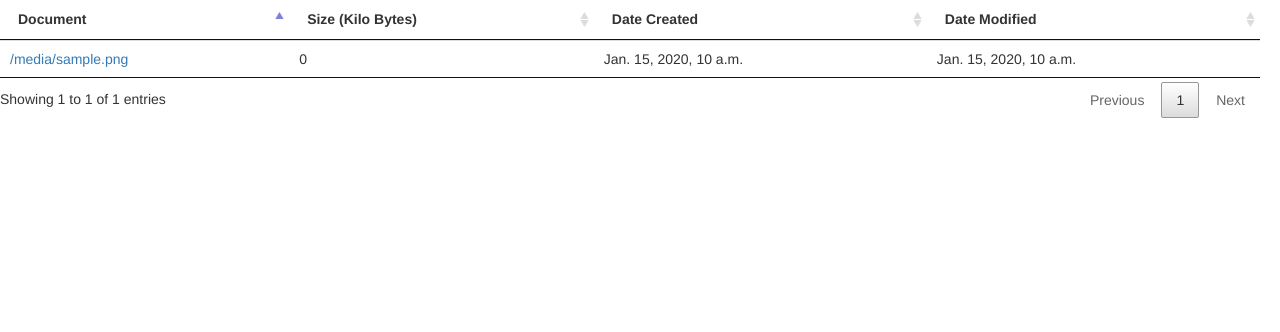
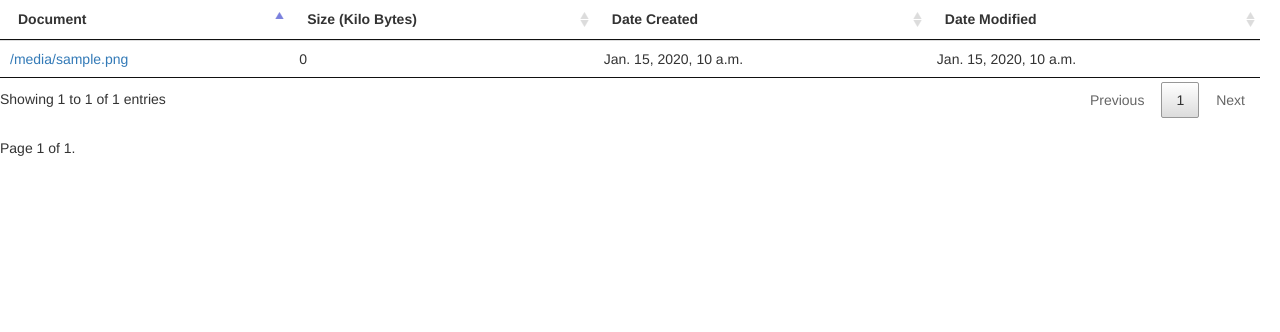
Before and after one commit to MattFox1388/django_server, a Django app: template templates/index.html in a window 1280 px wide; the page is wider, and only the part inside the window is pictured. Shown: the part 117-449 px from the top of that part. Run offline with Django 3.2, Linux system fonts and the light colour scheme; tables that the repository leaves empty hold one stand-in row (values such as "Sample post"); the template is opened without the code that fills it: values that come from a table or form of the project are taken from there, most other values are stand-ins (such as "Sample title", 1, 10 or a date in 2020); some libraries are stand-ins or nearby versions.

Commit message:
Pagination added to frontend.

```diff
--- a/results/views.py
+++ b/results/views.py
@@ -6,6 +6,7 @@ from django.views import View
 from .forms import SearchForm
 from django.http import Http404, HttpResponse, FileResponse
 from django.utils.html import escape
+from django.core.paginator import Paginator
 # Create your views here.
 
 db = SABackend(host='ceas-e384d-dev1.cs.uwm.edu',dbname='documentorganizer',
@@ -28,7 +29,10 @@ class HomeView(View):
             print("file options: ")
             print(escape(form.cleaned_data['files']))
             # TODO: add call to database and then update table
-            documents = db.get(search_phrase)
+            documents_list = db.get(search_phrase)
+            paginator = Paginator(documents_list, 50)
+            page = request.GET.get('page')
+            documents = paginator.get_page(page)
             return render(request, self.template_name, {'form': self.search_form, 'resultFiles': documents})
         else:
             print(form.errors)
--- a/templates/index.html
+++ b/templates/index.html
@@ -60,5 +60,23 @@
           </table>
     </div>
 
+    <!--Pagination-->
+    <div class="pagination">
+        <span class="step-links">
+            {% if resultFiles.has_previous %}
+                <a href="?page=1">&laquo; first</a>
+                <a href="?page={{ resultFiles.previous_page_number }}">previous</a>
+            {% endif %}
+
+            <span class="current">
+                Page {{ resultFiles.number }} of {{ resultFiles.paginator.num_pages }}.
+            </span>
+
+            {% if resultFiles.has_next %}
+                <a href="?page={{ resultFiles.next_page_number }}">next</a>
+                <a href="?page={{ resultFiles.paginator.num_pages }}">last &raquo;</a>
+            {% endif %}
+        </span>
+    </div>
 </body>
 </html>
```
